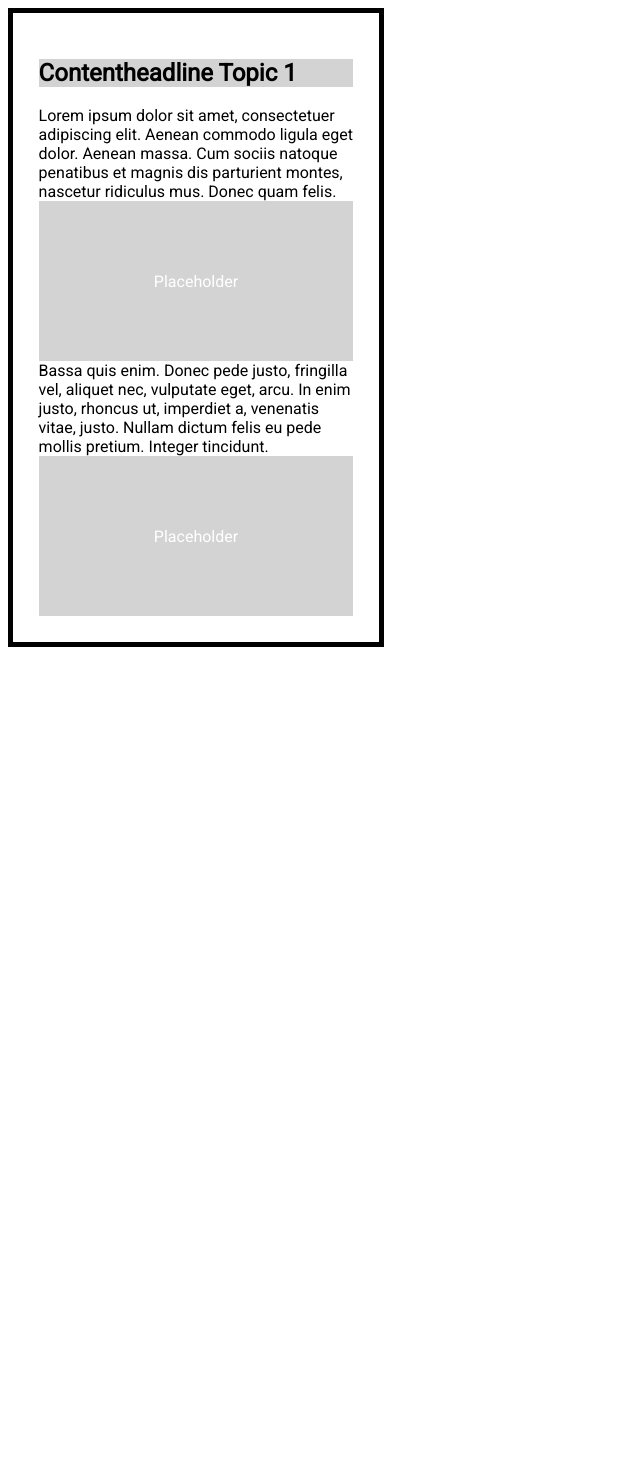
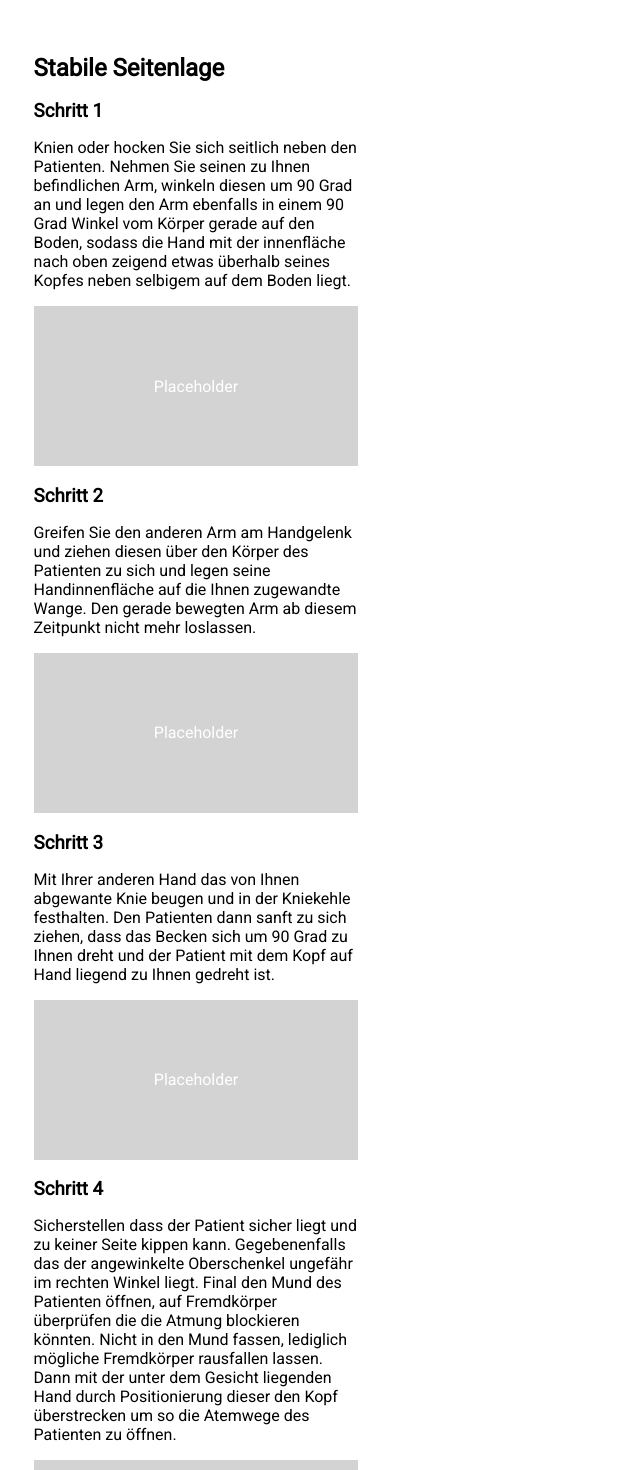
Before and after one commit to ostermann-felix/MediHelp, a Next.js app: page /content/content1 in a window 1280 px wide. Shown: the top 1470 px of the page, without its empty margins (0-640 px from the left). Before the commit the page ends 800 px from the top, so only its background shows below. Built offline with nearby package versions, Linux system fonts and the light colour scheme.

Commit message:
add second page + prob functions

```diff
--- a/GlobalStyle.js
+++ b/GlobalStyle.js
@@ -8,10 +8,11 @@ const GlobalStyle = createGlobalStyle`
 
   body {
     font-family: 'Roboto', sans-serif;
-    border: 5px solid black;
     max-width: 376px;
     max-height: 667px;
     padding: 2vw;
+    display: flex;
+    justify-content: center;
   }
 `;
 
--- /dev/null
+++ b/components/Structurecomponents.js
@@ -0,0 +1,25 @@
+import styled from 'styled-components';
+
+export default function HeadLine({ HeadLineText }) {
+  return (
+    <>
+      <HeadLineTag> {HeadLineText} </HeadLineTag>
+    </>
+  );
+}
+
+export function SubHeadLineSchritt({ SubHeadLineText }) {
+  return (
+    <>
+      <SubHeadLineTag> {SubHeadLineText} </SubHeadLineTag>
+    </>
+  );
+}
+
+const SubHeadLineTag = styled.h3`
+  margin-bottom: 2vh;
+`;
+
+const HeadLineTag = styled.h2`
+  margin-bottom: 2vh;
+`;
--- a/components/content-topic-one.js
+++ b/components/content-topic-one.js
@@ -1,21 +1,23 @@
 import styled from 'styled-components';
 
-export default function Headline() {
-  return (
-    <>
-      <HeadLine>Contentheadline Topic 1</HeadLine>
-    </>
-  );
-}
+// export function Content({ ContentText })  {
+//   return(
+//     <StepsTag>
+//       {ContentText}
+//     </StepsTag>
+//   )
+// }
 
 export function ContentTopicStepOne() {
   return (
     <>
-      <Steps>
-        Lorem ipsum dolor sit amet, consectetuer adipiscing elit. Aenean commodo
-        ligula eget dolor. Aenean massa. Cum sociis natoque penatibus et magnis
-        dis parturient montes, nascetur ridiculus mus. Donec quam felis.
-      </Steps>
+      <StepsTag>
+        Knien oder hocken Sie sich seitlich neben den Patienten. Nehmen Sie
+        seinen zu Ihnen befindlichen Arm, winkeln diesen um 90 Grad an und legen
+        den Arm ebenfalls in einem 90 Grad Winkel vom Körper gerade auf den
+        Boden, sodass die Hand mit der innenfläche nach oben zeigend etwas
+        überhalb seines Kopfes neben selbigem auf dem Boden liegt.
+      </StepsTag>
     </>
   );
 }
@@ -23,19 +25,62 @@ export function ContentTopicStepOne() {
 export function ContentTopicStepTwo() {
   return (
     <>
-      <Steps>
-        Bassa quis enim. Donec pede justo, fringilla vel, aliquet nec, vulputate
-        eget, arcu. In enim justo, rhoncus ut, imperdiet a, venenatis vitae,
-        justo. Nullam dictum felis eu pede mollis pretium. Integer tincidunt.
-      </Steps>
+      <StepsTag>
+        Greifen Sie den anderen Arm am Handgelenk und ziehen diesen über den
+        Körper des Patienten zu sich und legen seine Handinnenfläche auf die
+        Ihnen zugewandte Wange. Den gerade bewegten Arm ab diesem Zeitpunkt
+        nicht mehr loslassen.
+      </StepsTag>
     </>
   );
 }
 
-const HeadLine = styled.h2`
+export function ContentTopicStepThree() {
+  return (
+    <>
+      <StepsTag>
+        Mit Ihrer anderen Hand das von Ihnen abgewante Knie beugen und in der
+        Kniekehle festhalten. Den Patienten dann sanft zu sich ziehen, dass das
+        Becken sich um 90 Grad zu Ihnen dreht und der Patient mit dem Kopf auf
+        Hand liegend zu Ihnen gedreht ist.
+      </StepsTag>
+    </>
+  );
+}
+
+export function ContentTopicStepFour() {
+  return (
+    <>
+      <StepsTag>
+        Sicherstellen dass der Patient sicher liegt und zu keiner Seite kippen
+        kann. Gegebenenfalls das der angewinkelte Oberschenkel ungefähr im
+        rechten Winkel liegt. Final den Mund des Patienten öffnen, auf
+        Fremdkörper überprüfen die die Atmung blockieren könnten. Nicht in den
+        Mund fassen, lediglich mögliche Fremdkörper rausfallen lassen. Dann mit
+        der unter dem Gesicht liegenden Hand durch Positionierung dieser den
+        Kopf überstrecken um so die Atemwege des Patienten zu öffnen.
+      </StepsTag>
+    </>
+  );
+}
+
+export function ContentTopicStepFive() {
+  return (
+    <>
+      <StepsTag>
+        Bis zur Übergabe an medizinisches Fachpersonal den Patienten zu keinem
+        Zeitpunkt alleine lassen und in kurzen Abständen immer wieder
+        Bewusstseinslage, Atmung und Lebenszeichen kontrollieren.
+      </StepsTag>
+    </>
+  );
+}
+
+const HeadLineTag = styled.h2`
   background-color: lightgray;
+  color: white;
 `;
 
-const Steps = styled.a`
+const StepsTag = styled.p`
   margin-bottom: 2vh;
 `;
--- a/package.json
+++ b/package.json
@@ -9,6 +9,7 @@
     "lint": "next lint"
   },
   "dependencies": {
+    "mongoose": "^6.6.1",
     "next": "12.3.0",
     "react": "18.2.0",
     "react-dom": "18.2.0",
--- a/pages/categories.js
+++ b/pages/categories.js
@@ -7,6 +7,9 @@ function Categories() {
       <Link href="/content/content1">
         <a>Content1</a>
       </Link>
+      <Link href="/content/content2">
+        <a>Content2</a>
+      </Link>
     </>
   );
 }
--- a/pages/content/content1.js
+++ b/pages/content/content1.js
@@ -1,16 +1,33 @@
-import Headline from '../../components/content-topic-one';
-import { ContentTopicStepOne } from '../../components/content-topic-one';
-import { ContentTopicStepTwo } from '../../components/content-topic-one';
+import HeadLine from '../../components/Structurecomponents';
+import { SubHeadLineSchritt } from '../../components/Structurecomponents';
+import {
+  ContentTopicStepOne,
+  ContentTopicStepTwo,
+  ContentTopicStepThree,
+  ContentTopicStepFour,
+  ContentTopicStepFive,
+} from '../../components/content-topic-one';
+
 import Placeholderimg from '../../components/placeholderimg';
 
 function content1() {
   return (
     <>
-      <Headline />
+      <HeadLine HeadLineText="Stabile Seitenlage" />
+      <SubHeadLineSchritt SubHeadLineText="Schritt 1" />
       <ContentTopicStepOne />
       <Placeholderimg />
+      <SubHeadLineSchritt SubHeadLineText="Schritt 2" />
       <ContentTopicStepTwo />
       <Placeholderimg />
+      <SubHeadLineSchritt SubHeadLineText="Schritt 3" />
+      <ContentTopicStepThree />
+      <Placeholderimg />
+      <SubHeadLineSchritt SubHeadLineText="Schritt 4" />
+      <ContentTopicStepFour />
+      <Placeholderimg />
+      <SubHeadLineSchritt SubHeadLineText="Schritt 5" />
+      <ContentTopicStepFive />
     </>
   );
 }
--- a/pages/index.js
+++ b/pages/index.js
@@ -4,11 +4,11 @@ import Link from 'next/link';
 
 export default function Home() {
   return (
-    <>
+    <div>
       <h1>Main Site</h1>{' '}
       <Link href="/categories">
         <a>Categories</a>
       </Link>
-    </>
+    </div>
   );
 }
```
Also changed, not shown: components/Content-topic-two.js (added, +66 -0 lines), pages/content/content2.js (+27 -1 lines), 1 other file (tests, documents, lock files or other folders).
